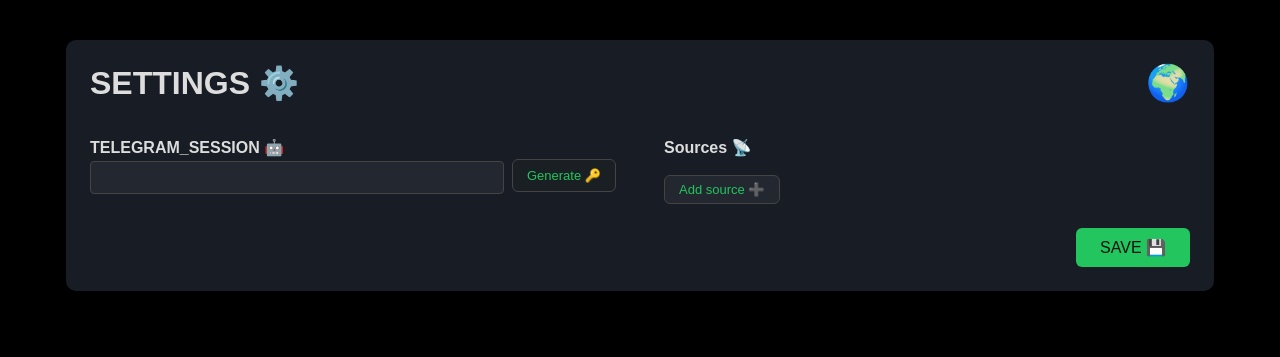
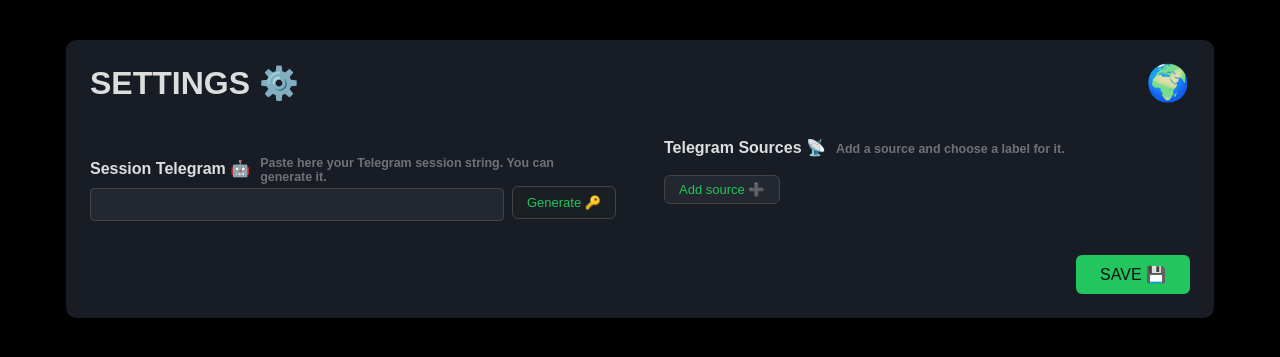
Before and after one commit to Camprch/OpenAtlas, a FastAPI app: page /env-editor in a window 1280 px wide. Shown: the top 357 px of the page. Run offline with FastAPI, Linux system fonts and the light colour scheme; data that the repository does not hold is empty; parts of the project's set-up code (start-up, migrations or seed data) failed here and were passed over.

Commit message:
maj settings ui

```diff
--- a/static/js/env_editor.js
+++ b/static/js/env_editor.js
@@ -43,13 +43,27 @@ const LABELS = {
     TELEGRAM_SESSION: "Session Telegram 🤖",
     SOURCES_TELEGRAM: "Telegram Sources 📡",
     OPENAI_API_KEY: "OpenAI API Key / LM Studio Key 🗝️",
-    OPENAI_MODEL: "Modèle OpenAI / LM Studio 🧠",
-    TELEGRAM_API_ID: "Telegram API 🆔",
+    OPENAI_MODEL: "OpenAI Model / LM Studio 🧠",
+    TELEGRAM_API_ID: "Telegram API ID 🆔",
     TELEGRAM_API_HASH: "Telegram API Hash 🔐",
     DB_URL: "Database URL 🔗",
-    MAX_MESSAGES_PER_CHANNEL: "Max Messages Per Channel 📨",
+    MAX_MESSAGES_PER_CHANNEL: "Scrap size 📨",
     BATCH_SIZE: "Batch Size 📦",
     TARGET_LANGUAGE: "Target Language 🌐",
+};
+
+// Aide contextuelle pour chaque rubrique (en anglais)
+const LABEL_HELP = {
+    TELEGRAM_SESSION: "Paste here your Telegram session string. You can generate it.",
+    SOURCES_TELEGRAM: "Add a source and choose a label for it.",
+    OPENAI_API_KEY: "Enter your OpenAI API or LM Studio key.",
+    OPENAI_MODEL: "Specify the model name",
+    TELEGRAM_API_ID: "Get your API ID https://my.telegram.org.",
+    TELEGRAM_API_HASH: "Get your API Hash https://my.telegram.org.",
+    DB_URL: "(Optional) Database URL",
+    MAX_MESSAGES_PER_CHANNEL: "Max number of msg to fetch per channel.",
+    BATCH_SIZE: "Number of messages processed per batch.",
+    TARGET_LANGUAGE: "Target language for translation.",
 };
 
 async function loadEnv() {
@@ -75,16 +89,39 @@ async function loadEnv() {
         }
         const label = document.createElement('label');
         label.textContent = LABELS[key] || key;
+        // Ajout de l'aide contextuelle à côté du label
+        if (LABEL_HELP[key]) {
+            const help = document.createElement('span');
+            help.textContent = '  ' + LABEL_HELP[key];
+            help.style = 'font-size: 0.78em; color: #b7b7b7; opacity: 0.55; margin-left: 10px; vertical-align: middle; white-space: normal; display: inline-block; max-width: 320px;';
+            label.appendChild(help);
+        }
+        fields.appendChild(label);
         const input = document.createElement('input');
         input.type = 'text';
         input.name = key;
         input.value = value || '';
-        fields.appendChild(label);
         fields.appendChild(input);
     });
 }
 
 document.addEventListener('DOMContentLoaded', function() {
+    // Injecte l'aide contextuelle sur le label statique Session Telegram
+    const telegramLabel = document.querySelector('label[for="TELEGRAM_SESSION"]');
+    if (telegramLabel && LABEL_HELP.TELEGRAM_SESSION) {
+        const help = document.createElement('span');
+        help.textContent = '  ' + LABEL_HELP.TELEGRAM_SESSION;
+        help.style = 'font-size: 0.78em; color: #b7b7b7; opacity: 0.55; margin-left: 10px; vertical-align: middle; white-space: normal; display: inline-block; max-width: 320px;';
+        telegramLabel.appendChild(help);
+    }
+    // Injecte l'aide contextuelle sur le label statique Sources
+    const sourcesLabel = document.querySelector('.env-sources-col label');
+    if (sourcesLabel && LABEL_HELP.SOURCES_TELEGRAM) {
+        const help = document.createElement('span');
+        help.textContent = '  ' + LABEL_HELP.SOURCES_TELEGRAM;
+        help.style = 'font-size: 0.78em; color: #b7b7b7; opacity: 0.55; margin-left: 10px; vertical-align: middle; white-space: normal; display: inline-block; max-width: 320px;';
+        sourcesLabel.appendChild(help);
+    }
     document.getElementById('add-source-btn').addEventListener('click', function() {
         sourcesData.push({ label: '', value: '' });
         renderSources(sourcesData);
--- a/templates/env_editor.html
+++ b/templates/env_editor.html
@@ -88,7 +88,7 @@
             <div class="env-fields-col">
                 <div id="env-fields"></div>
                 <div id="session-string-row" style="margin-top:18px;">
-                    <label for="TELEGRAM_SESSION">TELEGRAM_SESSION 🤖</label>
+                    <label for="TELEGRAM_SESSION" style="display:inline-block;">Session Telegram 🤖</label>
                     <div style="display:flex; gap:8px; align-items:center;">
                         <input type="text" id="TELEGRAM_SESSION" name="TELEGRAM_SESSION" style="flex:1;" />
                         <button type="button" id="wizard-start-btn" style="padding:8px 14px; background:#1a1f24; color:#22c55e; border:1px solid #444; border-radius:6px; font-size:13px; cursor:pointer;">Generate 🔑</button>
@@ -98,7 +98,7 @@
             </div>
             <div class="env-sources-col">
                 <div id="sources-section" style="margin-top:0;">
-                    <label style="margin-bottom:8px;">Sources 📡</label>
+                    <label style="margin-bottom:8px; display:inline-block;">Telegram Sources 📡</label>
                     <div id="sources-list"></div>
                     <button type="button" id="add-source-btn" style="margin-top:10px; background:#23272f; color:#22c55e; border:1px solid #444; border-radius:6px; font-size:13px; cursor:pointer; padding:6px 14px;">Add source ➕</button>
                 </div>
```
